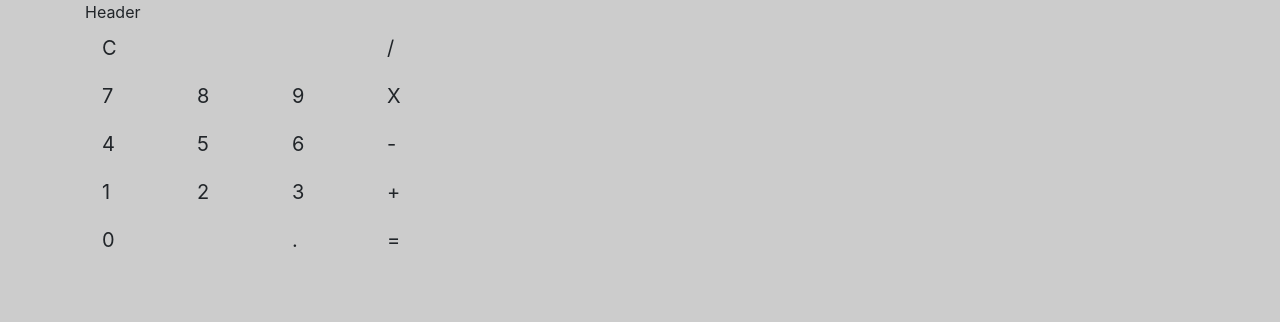
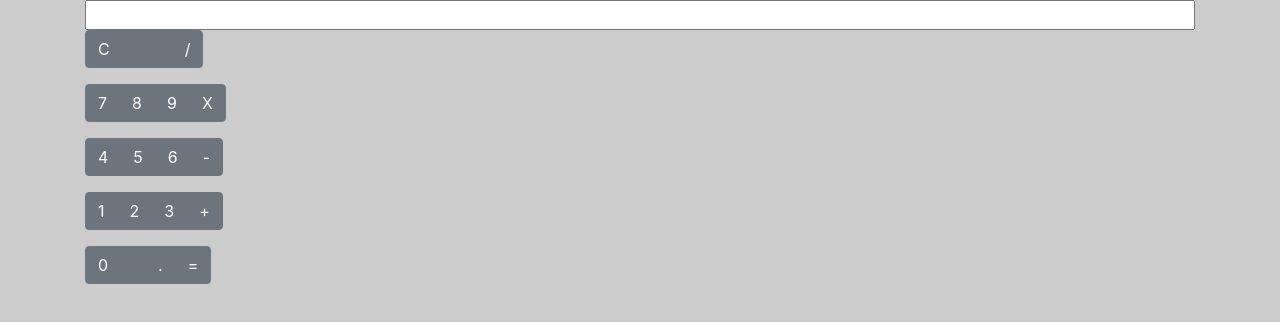
Before and after one commit to hstone102/calculator, a website: page src/index.html in a window 1280 px wide. Drawn offline with nearby package versions, Linux system fonts and the light colour scheme; files that its build step writes are made by us from their sources.

Commit message:
it finally works

```diff
--- a/src/index.html
+++ b/src/index.html
@@ -15,82 +15,60 @@
   </head>
   <body>
     <div class="container">
-      <div class="row row-md-3">
-        <div class="col col-sm-1">
-          Header
+      <table>
+        <tr>
+      <form name="calculator">
+        <input readonly type="text" name="answer" />
+      </form>
+      </tr>
+      </table>
+
+      <div buttonFormatting>
+      <div class="btn-toolbar mb-3" role="toolbar" aria-label="Toolbar with button groups">
+        <div class="btn-group mr-2" role="group" aria-label="First group">
+          <button type="button" onclick="calculator.answer.value = ''" class="btn btn-secondary">C</button>
+          <button type="button" class="btn btn-secondary"></button>
+          <button type="button" class="btn btn-secondary"></button>
+          <button type="button" onclick="calculator.answer.value += '/'" class="btn btn-secondary">/</button>
         </div>
       </div>
-      <div class="row">
-        <div class="col col-sm-1">
-          <button type="button" class="btn btn primary btn-lg" id="C" val="C">C</button>
-        </div>
-        <div class="col col-sm-1">
-
-        </div>
-        <div class="col col-sm-1">
-
-        </div>
-        <div class="col col-sm-1">
-          <button type="button" onclick="getInput()"class="btn btn primary btn-lg" id="/" val="/">/</button>
+      <div class="btn-toolbar mb-3" role="toolbar" aria-label="Toolbar with button groups">
+        <div class="btn-group mr-2" role="group" aria-label="First group">
+          <button type="button" onclick="calculator.answer.value += '7'" class="btn btn-secondary">7</button>
+          <button type="button" onclick="calculator.answer.value += '8'" class="btn btn-secondary">8</button>
+          <button type="button" onclick="calculator.answer.value += '9'" class="btn btn-secondary">9</button>
+          <button type="button" onclick="calculator.answer.value += '*'" class="btn btn-secondary">X</button>
         </div>
       </div>
-      <div class="row">
-        <div class="col col-sm-1">
-          <button type="button" onclick="getInput()" class="btn btn primary btn-lg" id="7" val="7">7</button>
-        </div>
-        <div class="col col-sm-1">
-          <button type="button" onclick="getInput()" class="btn btn primary btn-lg" id ="8" val="8">8</button>
-        </div>
-        <div class="col col-sm-1">
-          <button type="button" onclick="getInput()" class="btn btn primary btn-lg" id="9" val="9">9</button>
-        </div>
-        <div class="col col-sm-1">
-          <button type="button" onclick="getInput()" class="btn btn primary btn-lg" id="X" val="X">X</button>
+      <div class="btn-toolbar mb-3" role="toolbar" aria-label="Toolbar with button groups">
+        <div class="btn-group mr-2" role="group" aria-label="First group">
+          <button type="button" onclick="calculator.answer.value += '4'"class="btn btn-secondary">4</button>
+          <button type="button" onclick="calculator.answer.value += '5'"class="btn btn-secondary">5</button>
+          <button type="button" onclick="calculator.answer.value += '6'"class="btn btn-secondary">6</button>
+          <button type="button" onclick="calculator.answer.value += '-'"class="btn btn-secondary">-</button>
         </div>
       </div>
-      <div class="row">
-        <div class="col col-sm-1">
-          <button type="button" onclick="getInput()" class="btn btn primary btn-lg" id="4" val="4">4</button>
-        </div>
-        <div class="col col-sm-1">
-          <button type="button" onclick="getInput()" class="btn btn primary btn-lg" id="5" val="5">5</button>
-        </div>
-        <div class="col col-sm-1">
-          <button type="button" onclick="getInput()" class="btn btn primary btn-lg" id="6" val="6">6</button>
-        </div>
-        <div class="col col-sm-1">
-          <button type="button" onclick="getInput()" class="btn btn primary btn-lg" id="-" val="-">-</button>
+      <div class="btn-toolbar mb-3" role="toolbar" aria-label="Toolbar with button groups">
+        <div class="btn-group mr-2" role="group" aria-label="First group">
+          <button type="button" onclick="calculator.answer.value += '1'"class="btn btn-secondary">1</button>
+          <button type="button" onclick="calculator.answer.value += '2'"class="btn btn-secondary">2</button>
+          <button type="button" onclick="calculator.answer.value += '3'"class="btn btn-secondary">3</button>
+          <button type="button" onclick="calculator.answer.value += '+'"class="btn btn-secondary">+</button>
         </div>
       </div>
-      <div class="row">
-        <div class="col col-sm-1">
-          <button type="button" onclick="getInput()" class="btn btn primary btn-lg" id="1" val="1">1</button>
-        </div>
-        <div class="col col-sm-1">
-          <button type="button" onclick="getInput()" class="btn btn primary btn-lg" id="2" val="2">2</button>
-        </div>
-        <div class="col col-sm-1">
-          <button type="button" onclick="getInput()" class="btn btn primary btn-lg" id="3" val="3">3</button>
-        </div>
-        <div class="col col-sm-1">
-          <button type="button" onclick="getInput()" class="btn btn primary btn-lg" id="+" val="+">+</button>
+      <div class="btn-toolbar mb-3" role="toolbar" aria-label="Toolbar with button groups">
+        <div class="btn-group mr-2" role="group" aria-label="First group">
+          <button type="button" onclick="calculator.answer.value += '0'"class="btn btn-secondary">0</button>
+          <button type="button" class="btn btn-secondary"></button>
+          <button type="button" onclick="calculator.answer.value += '.'"class="btn btn-secondary">.</button>
+          <button type="button" onclick="calculate()"class="btn btn-secondary">=</button>
         </div>
       </div>
-      <div class="row">
-        <div class="col col-sm-1">
-          <button type="button" onclick="getInput()" class="btn btn primary btn-lg" id="0" val="0">0</button>
-        </div>
-        <div class="col col-sm-1">
+    </div>
 
-        </div>
-        <div class="col col-sm-1">
-          <button type="button" onclick="getInput()" class="btn btn primary btn-lg" id="." val=".">.</button>
-        </div>
-        <div class="col col-sm-1">
-          <button type="button" onclick="getInput()" class="btn btn primary btn-lg" id="=" val="=">=</button>
-        </div>
-      </div>
-</div>
+
+    </div>
+
     <!-- Optional JavaScript -->
     <!-- jQuery first, then Popper.js, then Bootstrap JS -->
     <script src="https://code.jquery.com/jquery-3.3.1.slim.min.js" integrity="sha384-q8i/X+965DzO0rT7abK41JStQIAqVgRVzpbzo5smXKp4YfRvH+8abtTE1Pi6jizo" crossorigin="anonymous"></script>
--- a/src/js/main.js
+++ b/src/js/main.js
@@ -1,62 +1,4 @@
-// This is the JavaScript file we edit
+const calculate = () => {
 
-
-//if (onclick = number)
-
-const getInput = () => {
-  //send the number to the top to display
-  var one = document.getElementById('1');
-  var integer1 = parseInt(one, 10);
-  var two = parseInt(document.getElementById('2').value, 10);
-  var three = parseInt(document.getElementById('3').value, 10);
-  var four = parseInt(document.getElementById('4').value, 10);
-  var five = parseInt(document.getElementById("5").value, 10);
-  var six = parseInt(document.getElementById("6").value, 10);
-  var seven = parseInt(document.getElementById("7").value, 10);
-  var eight = parseInt(document.getElementById("8").value, 10);
-  var nine = parseInt(document.getElementById("9").value, 10);
-  var zero = parseInt(document.getElementById("0").value, 10);
-  var multiply = document.getElementById('X');
-  var decimal = document.getElementById('.');
-  var fraction = document.getElementById('/');
-  var add = document.getElementById('+');
-  var subtract = document.getElementById('-');
-
-  console.log("integer1");
-  console.log("two");
-  console.log("three");
-  console.log("four" + "three");
-
-  }
-
-
-//store that number in a string
-//let numberString = document.getElementById('numberfromhtml');;
-
-
-//if next click is number... keep in this loop, add it to the string
-
-//make the string a number
-
-//else
-  //GetOperator = () => {
-//read in the GetOperator
-
-//loop back to the top to get more numbers
-
-  //}
-
-
-//}
-
-
-//calculate = () => {
-
-
-
-
-//}
-
-//clear = () =>{
-
-//}
+  calculator.answer.value=eval(calculator.answer.value);
+}
--- a/src/sass/main.scss
+++ b/src/sass/main.scss
@@ -4,6 +4,17 @@
 
 $body-bg: #ccc;
 
+.buttonFormatting{
+  margin-top: 25px;
+  display: grid;
+  grid-column-gap: 20px;
+}
+
+.container {
+  display: grid;
+  grid-column-gap: 20px;
+}
+
 
 // Import bootstrap
 @import "../../node_modules/bootstrap/scss/bootstrap";
```
Also changed, not shown: dist/css/main.css, dist/index.html, dist/js/main.js, 1 other file.
